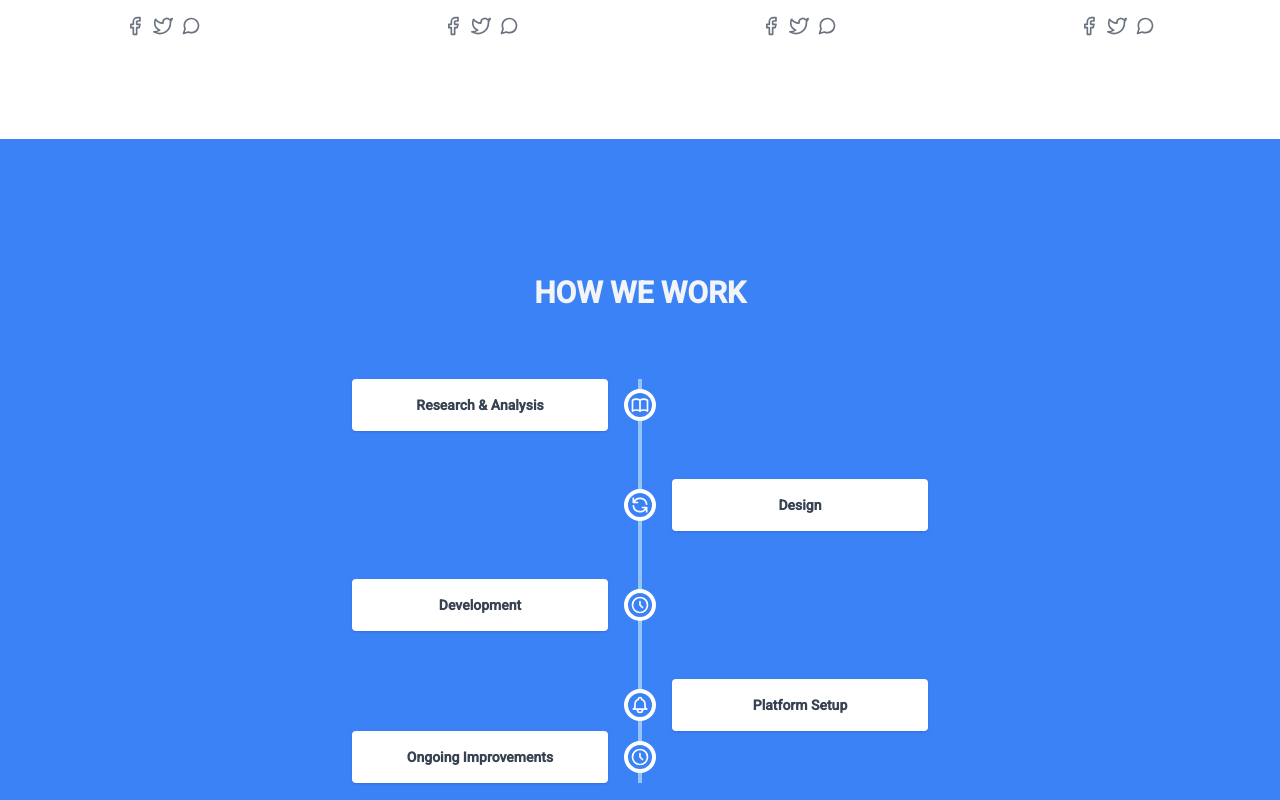
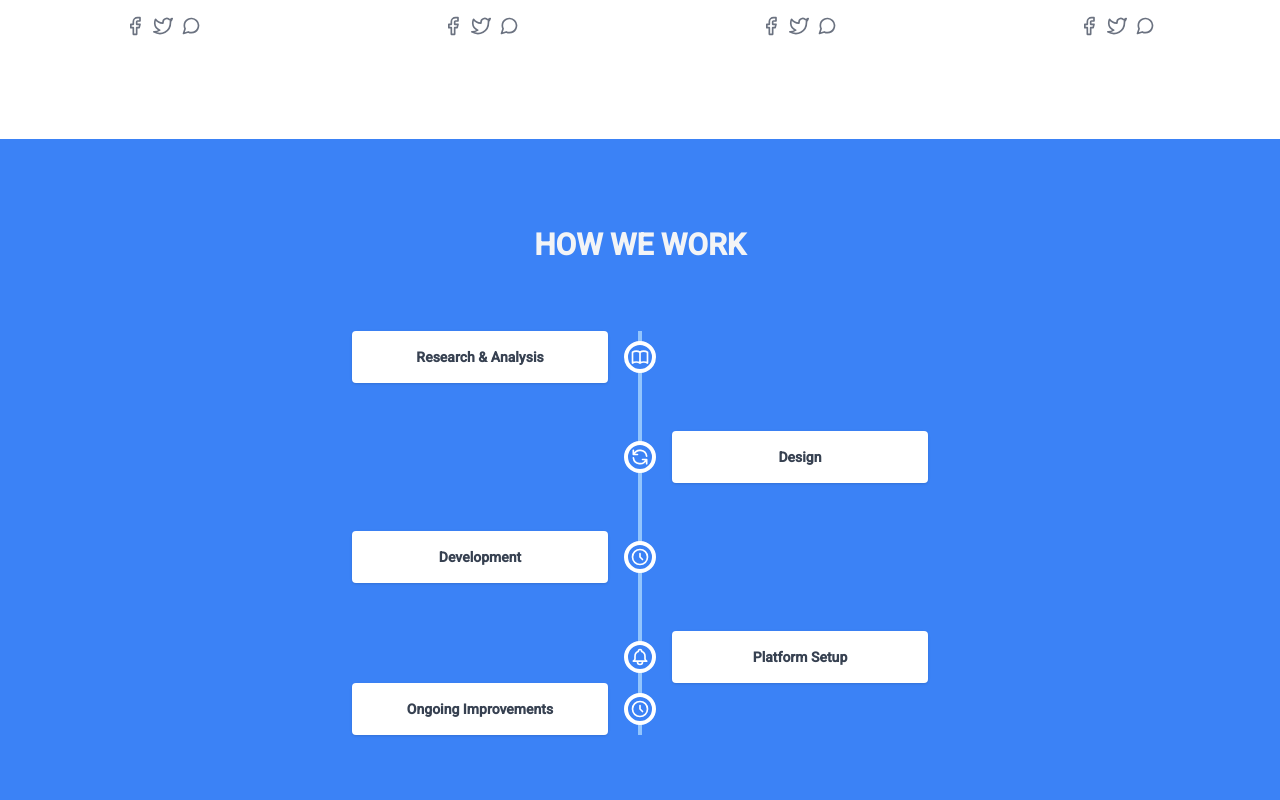
Before and after one commit to XSingularity/core-website, a Next.js app: page / in a window 1280 px wide. Shown: the part 1160-1960 px from the top of the page. Built offline with nearby package versions, Linux system fonts and the light colour scheme.

Commit message:
some fixes

```diff
--- a/src/app/components/timeline.tsx
+++ b/src/app/components/timeline.tsx
@@ -3,7 +3,7 @@ import React from 'react'
 const Timeline = () => {
   return (
 
-    <div className="min-h-screen bg-blue-500 py-6 flex flex-col justify-center sm:py-12 font-sans">
+    <div className="min-h-seditcreen bg-blue-500 py-6 flex flex-col justify-center sm:py-12 font-sans">
         <h1 className="text-3xl font-bold mb-4 py-10 text-gray-100 text-center">HOW WE WORK</h1>
   <div className="py-3 sm:max-w-xl sm:mx-auto w-full px-2 sm:px-0">
 
```
